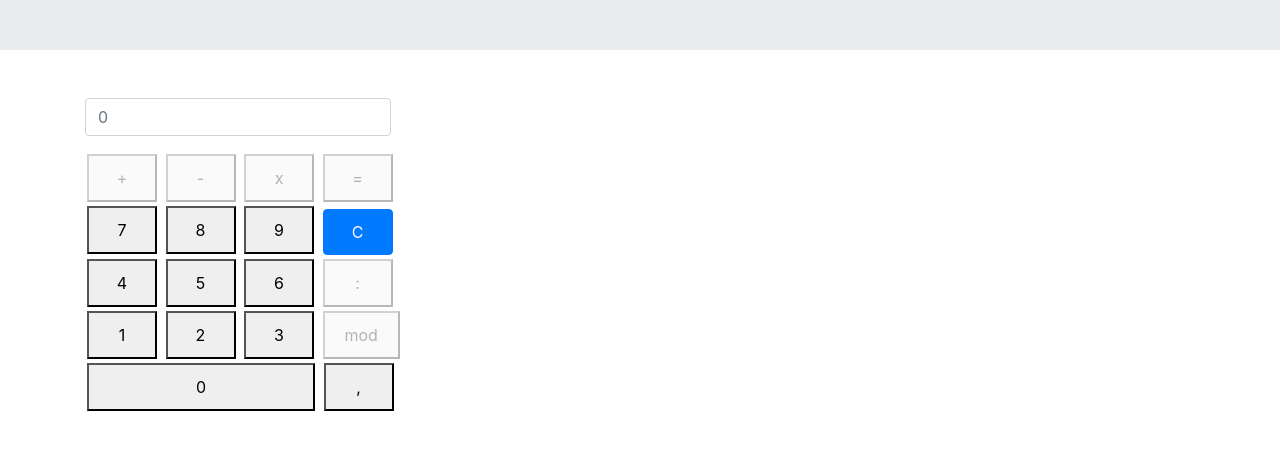
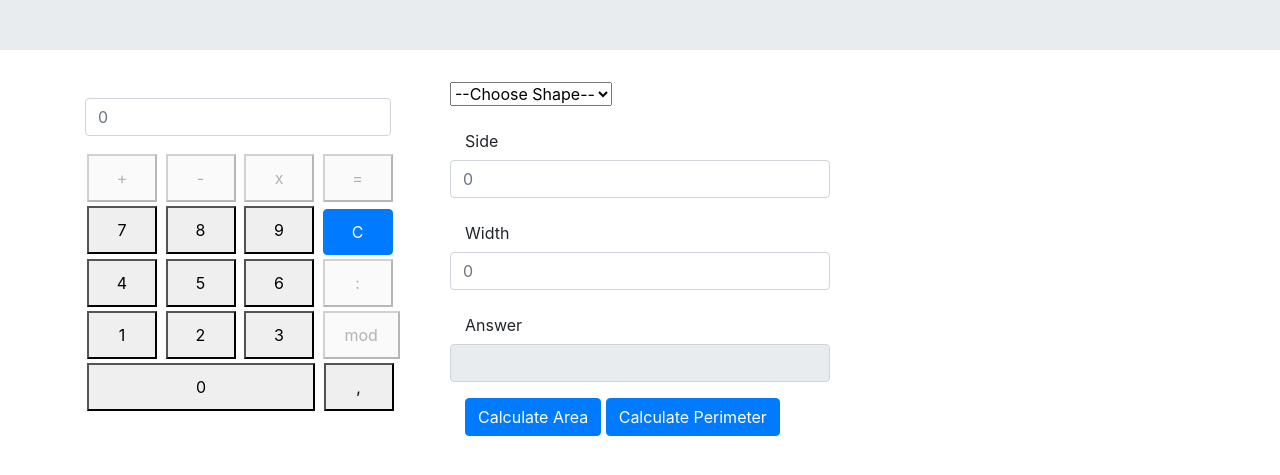
Before and after one commit to fullstuck/javascript-calculator, a plain HTML site: page index.html in a window 1280 px wide. Shown: the part 153-628 px from the top of the page. Drawn offline with nearby package versions, Linux system fonts and the light colour scheme.

Commit message:
Add new calculator shape

```diff
--- a/index.html
+++ b/index.html
@@ -18,7 +18,7 @@
     </div>
     <div class="container">
         <div class="row">
-            <div class="col-sm">
+            <div class="col-sm-4">
                 <div class="form-group">
                     <p id="result"></p>
                     <input type="text" class="form-control input" id="calculate" placeholder="0">
@@ -52,9 +52,36 @@
                     <button class="numButton" id="point">,</button>
                 </div>
             </div>
+
+            <div class="col-sm-4">
+                <div class="form-group row">
+                    <select id="combobox">
+                        <option>--Choose Shape--</option>
+                        <option value="square">Square</option>
+                        <option value="rectangle">Rectangle</option>
+                    </select>
+                </div>
+                <div class="form-group row">
+                    <label class="col-sm-2 col-form-label" id="label1">Side</label>
+                    <input type="number" class="form-control text" id="textbox1" placeholder="0">
+                </div>
+                <div class="form-group row">
+                    <label class="col-sm-2 col-form-label" id="label2">Width</label>
+                    <input type="number" class="form-control text" id="textbox2" placeholder="0">
+                </div>
+                <div class="form-group row">
+                    <label class="col-sm-2 col-form-label">Answer</label>
+                    <input type="number" class="form-control text" id="answer" disabled>
+                </div>
+                <div>
+                    <button class="btn btn-primary" id="area">Calculate Area</button>
+                    <button class="btn btn-primary" id="perimeter">Calculate Perimeter</button>
+                </div>
+            </div>
         </div>
     </div>
     <script src="index.js"></script>
+    <script src="shape.js"></script>
 </body>
 
 </html>
```
